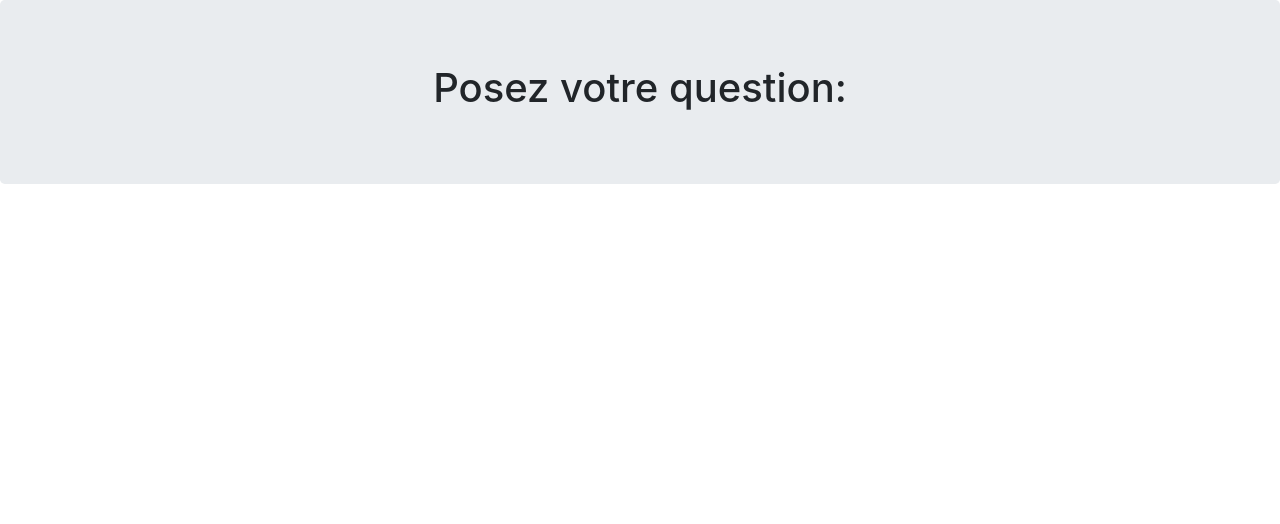
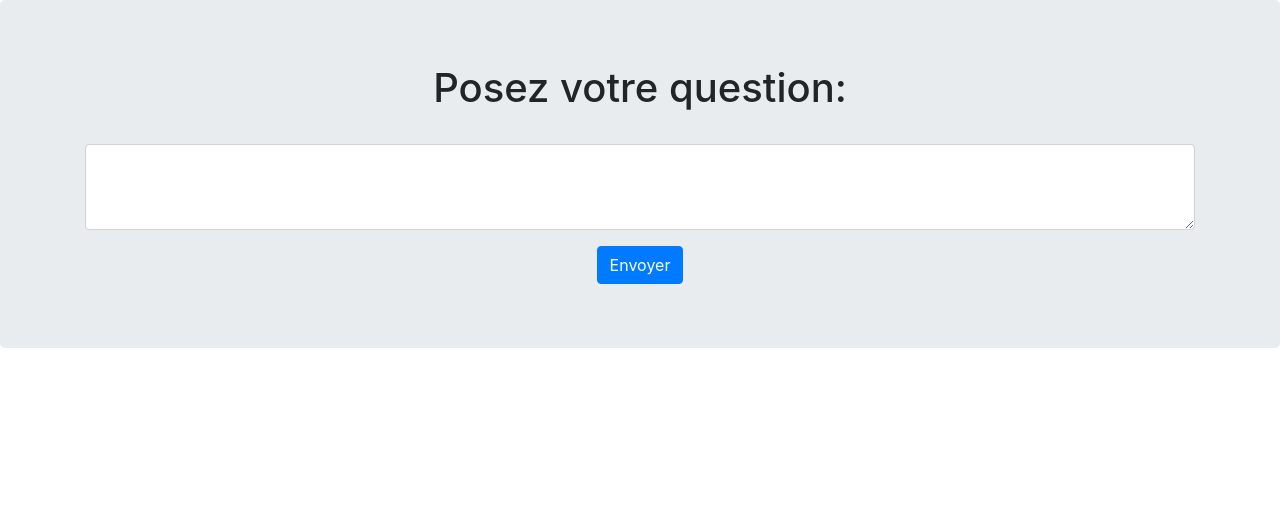
Before and after one commit to ppalex/projet_7_grandpy_bot, a Flask app: page / in a window 1280 px wide. Shown: the part 58-582 px from the top of the page. Run offline with Flask 2, Linux system fonts and the light colour scheme; some libraries are stand-ins or nearby versions.

Commit message:
add form question

```diff
--- a/flaskr/templates/base.html
+++ b/flaskr/templates/base.html
@@ -10,6 +10,9 @@
         integrity="sha384-9aIt2nRpC12Uk9gS9baDl411NQApFmC26EwAOH8WgZl5MYYxFfc+NcPb1dKGj7Sk" crossorigin="anonymous">
 </head>
 
+<body>
+    <header>
+
         <nav class="navbar navbar-expand-sm bg-primary navbar-dark">
             <!-- Brand/logo -->
             <a class="navbar-brand" href="#">
@@ -17,8 +20,7 @@
             </a>
             <p>Bienvenue sur le site</p>
         </nav>
-
-<body>
+    </header>
 
     {% block main %}
 
--- a/flaskr/templates/index.html
+++ b/flaskr/templates/index.html
@@ -6,7 +6,13 @@
     <div class="container">
       <h1 class="jumbotron-heading">Posez votre question:</h1>
 
-
+      <form method="post" action="">
+        <div class="form-group">
+            <label for="question"></label>
+            <textarea class="form-control" rows="3" id="question" name="text"></textarea>
+          </div>
+          <button type="submit" class="btn btn-primary">Envoyer</button>
+     </form>
     </div>
   </section>
 
```
Lines whose indentation alone changed are shown as unchanged.
